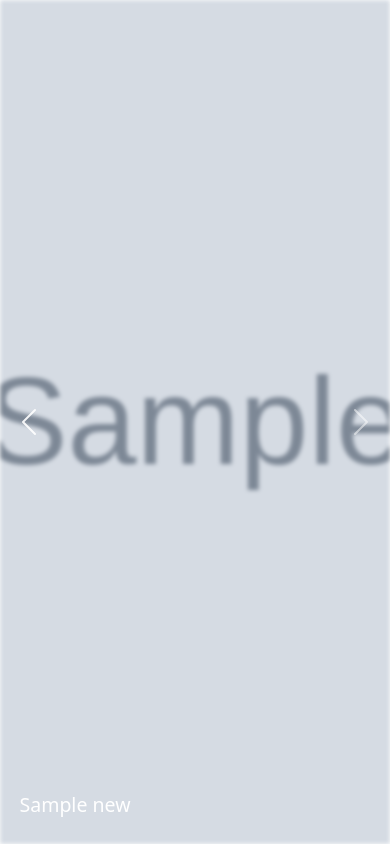
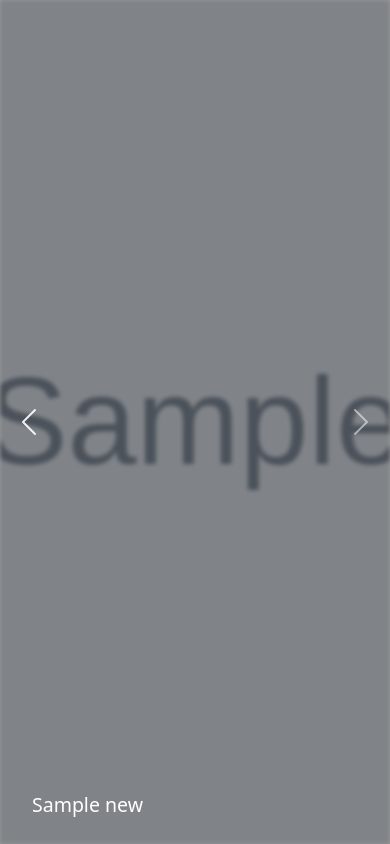
Before and after one commit to TobiaszAGH/news, a Flask app: page /news/news_preview in a window 390 px wide. Run offline with Flask 3, Linux system fonts and the light colour scheme; tables that the repository leaves empty hold one stand-in row (values such as "Sample post"); grey boxes marked "Sample" are stand-in pictures; some libraries are stand-ins or nearby versions.

Commit message:
News widget style changes

```diff
--- a/app/blueprints/news/templates/news_preview.html
+++ b/app/blueprints/news/templates/news_preview.html
@@ -13,9 +13,7 @@
             {% if articles %}
                 {% for article in articles %}
                     <div class="carousel-item {% if loop.first %}active{% endif %}">
-
                             <img src="{{ article.image_url }}" class="d-block w-100" alt="{{ article.title }}" referrerpolicy="no-referrer">
-
                         <div class="carousel-caption">
                             <a href="{{ url_for('news_bp.single_news', news_id=article.id) }}" target="_top">
                                 <h3>{{article.title}}</h3>
--- a/app/static/css/news_preview.css
+++ b/app/static/css/news_preview.css
@@ -23,25 +23,28 @@ html, body {
     display: block;
     /*filter:grayscale(1)*/
     filter: blur(2px);
+    z-index: 1;
 
 }
 
-.img::after{
+.carousel-item::after {
   content: "";
   position: absolute;
   top: 0;
   left: 0;
   width: 100%;
   height: 100%;
-  background-color: rgba(0, 0, 0, 0.7);
+  background-color: rgba(0, 0, 0, 0.4);
+  z-index: 2;
 }
 
 .carousel-caption{
   position: sticky;
   bottom:0;
-  margin-left: clamp(0.7rem, 5vw, 2rem);
-  margin-right: clamp(0.7rem, 5vw, 2rem);
+  margin-left: clamp(0.7rem, 10vw, 2rem);
+  margin-right: clamp(0.7rem, 10vw, 2rem);
   text-align: left;
+  z-index: 3;
 }
 
 .carousel-caption a{
@@ -49,7 +52,12 @@ html, body {
 }
 
 .carousel-caption h3{
-  font-size: clamp(0.7rem, 5vw, 2rem);
+  font-size: clamp(1.2rem, 5vw, 3rem);
   color:white;
   text-decoration: none;
 }
+
+.carousel-control-prev,
+.carousel-control-next {
+    z-index: 4;
+}
```
